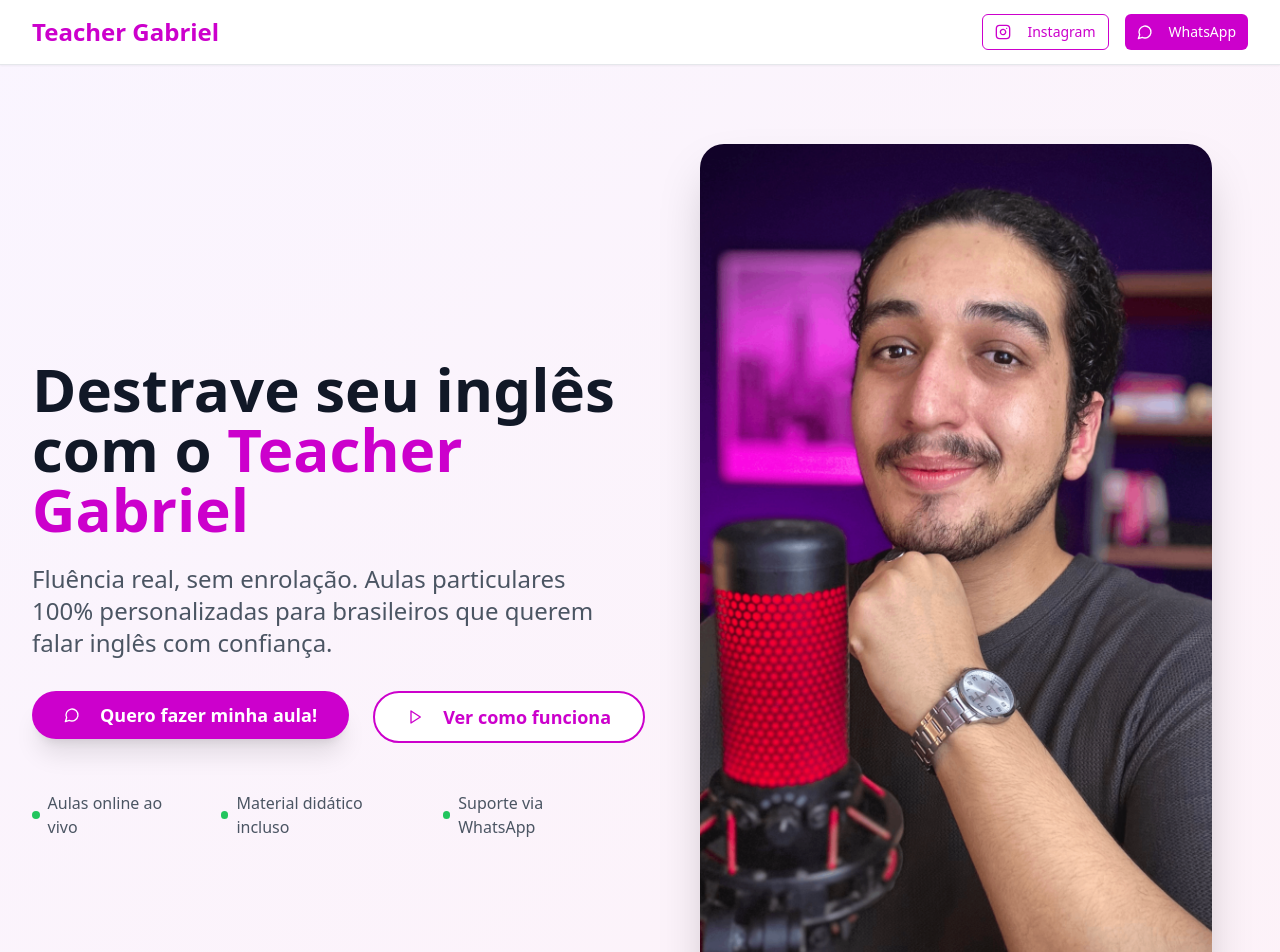
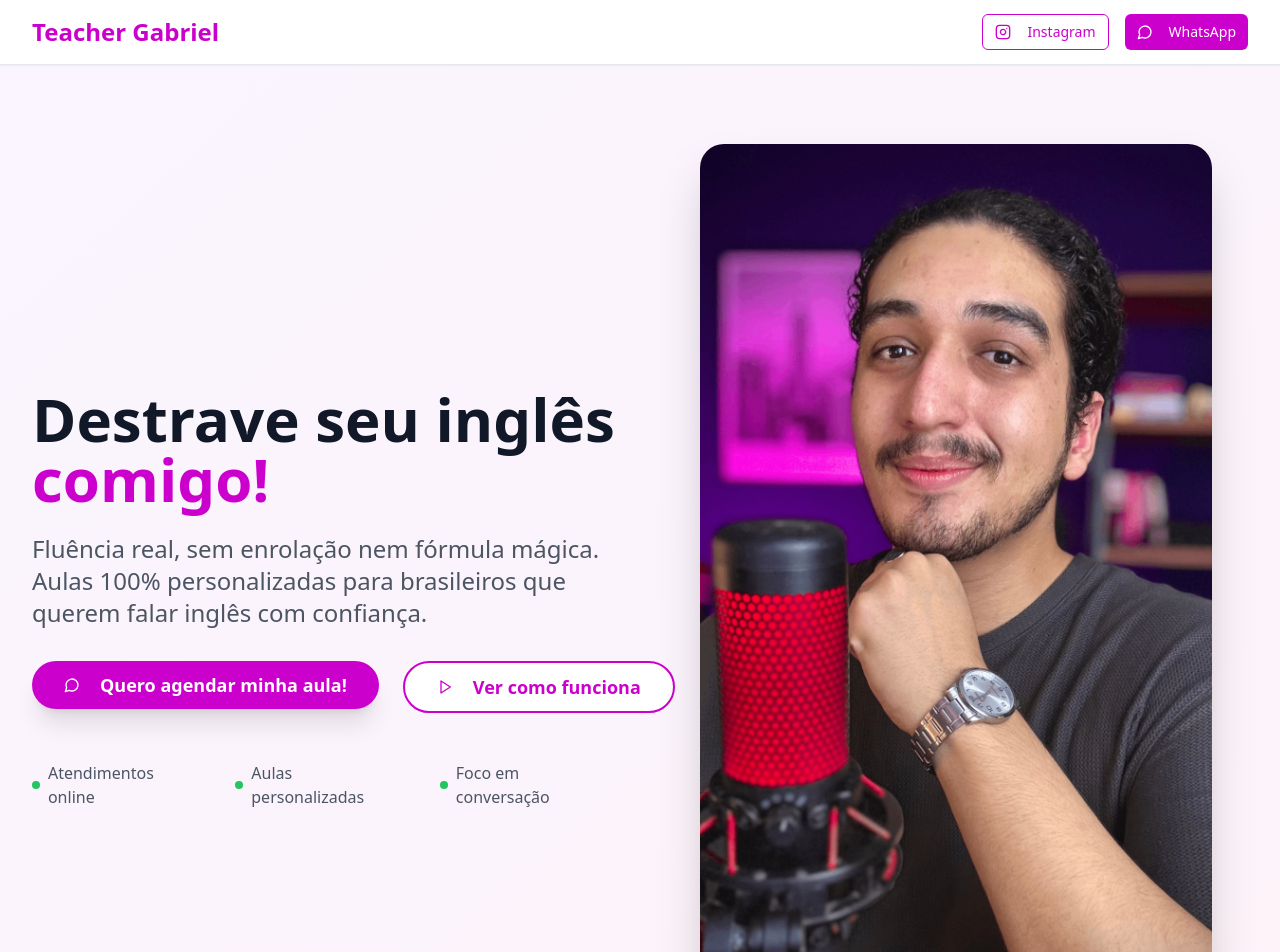
Before and after one commit to not-lew/ribant-teacher, a React (Vite) app: page / in a window 1280 px wide. Shown: the top 952 px of the page. Built offline with nearby package versions, Linux system fonts and the light colour scheme.

Commit message:
Update Hero.tsx

```diff
--- a/src/components/Hero.tsx
+++ b/src/components/Hero.tsx
@@ -5,7 +5,7 @@ import { MessageCircle, Play } from "lucide-react";
 export const Hero = () => {
   const handleWhatsAppClick = () => {
     const phone = "5513991108230";
-    const message = "Olá Teacher Gabriel! Gostaria de saber mais sobre as aulas de inglês.";
+    const message = "Olá Teacher Gabriel Ribant! Gostaria de saber mais sobre as aulas de inglês.";
     const url = `https://wa.me/${phone}?text=${encodeURIComponent(message)}`;
     window.open(url, '_blank');
   };
@@ -16,11 +16,11 @@ export const Hero = () => {
         <div className="grid lg:grid-cols-2 gap-8 sm:gap-12 items-center">
           <div className="animate-fade-in order-2 lg:order-1">
             <h1 className="text-3xl sm:text-4xl md:text-5xl lg:text-6xl font-bold text-gray-900 mb-4 sm:mb-6 leading-tight">
-              Destrave seu inglês com o{" "}
-              <span className="text-[#cc00cc]">Teacher Gabriel</span>
+              Destrave seu inglês{" "}
+              <span className="text-[#cc00cc]">comigo!</span>
             </h1>
             <p className="text-lg sm:text-xl md:text-2xl text-gray-600 mb-6 sm:mb-8 leading-relaxed">
-              Fluência real, sem enrolação. Aulas particulares 100% personalizadas
+              Fluência real, sem enrolação nem fórmula mágica. Aulas 100% personalizadas
               para brasileiros que querem falar inglês com confiança.
             </p>
 
@@ -30,7 +30,7 @@ export const Hero = () => {
                 className="bg-[#cc00cc] hover:bg-[#aa00aa] text-white text-base sm:text-lg px-6 sm:px-8 py-4 sm:py-6 rounded-full transition-all duration-300 hover:scale-105 shadow-xl font-bold"
               >
                 <MessageCircle className="mr-2 sm:mr-3 h-5 w-5 sm:h-6 sm:w-6" />
-                Quero fazer minha aula!
+                Quero agendar minha aula!
               </Button>
 
               <Button
@@ -45,15 +45,15 @@ export const Hero = () => {
             <div className="mt-8 sm:mt-12 flex flex-col sm:flex-row items-start sm:items-center gap-4 sm:gap-8 text-sm sm:text-base text-gray-600">
               <div className="flex items-center">
                 <div className="w-2 h-2 bg-green-500 rounded-full mr-2"></div>
-                <span>Aulas online ao vivo </span>
+                <span>Atendimentos online</span>
               </div>
               <div className="flex items-center">
                 <div className="w-2 h-2 bg-green-500 rounded-full mr-2"></div>
-                <span>Material didático incluso</span>
+                <span>Aulas personalizadas</span>
               </div>
               <div className="flex items-center">
                 <div className="w-2 h-2 bg-green-500 rounded-full mr-2"></div>
-                <span>Suporte via WhatsApp</span>
+                <span>Foco em conversação</span>
               </div>
             </div>
           </div>
@@ -67,7 +67,7 @@ export const Hero = () => {
                 loading="eager"
               />
               <div className="absolute -bottom-4 sm:-bottom-6 -right-4 sm:-right-6 bg-white rounded-2xl p-3 sm:p-4 shadow-xl">
-                <div className="text-2xl sm:text-3xl font-bold text-[#cc00cc]">500+</div>
+                <div className="text-2xl sm:text-3xl font-bold text-[#cc00cc]">10.000+</div>
                 <div className="text-xs sm:text-sm text-gray-600">Alunos transformados</div>
               </div>
             </div>
```
